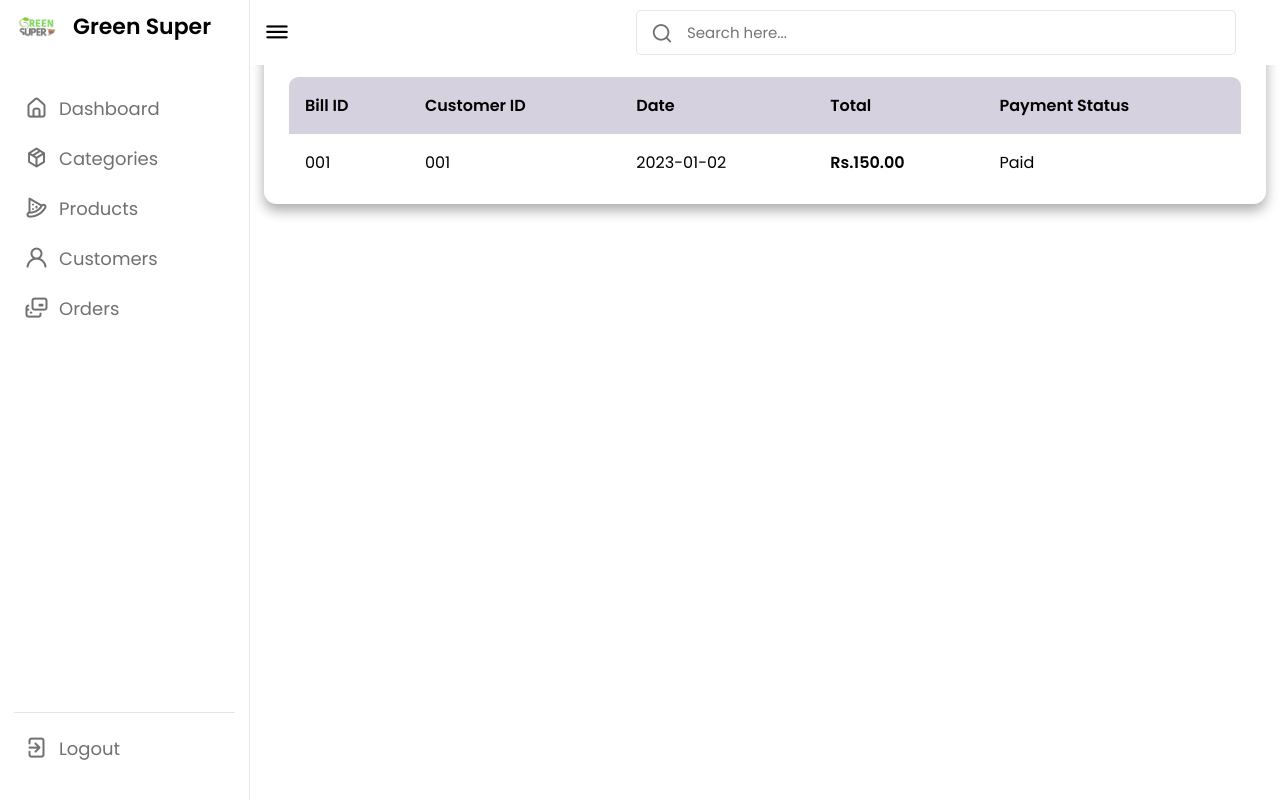
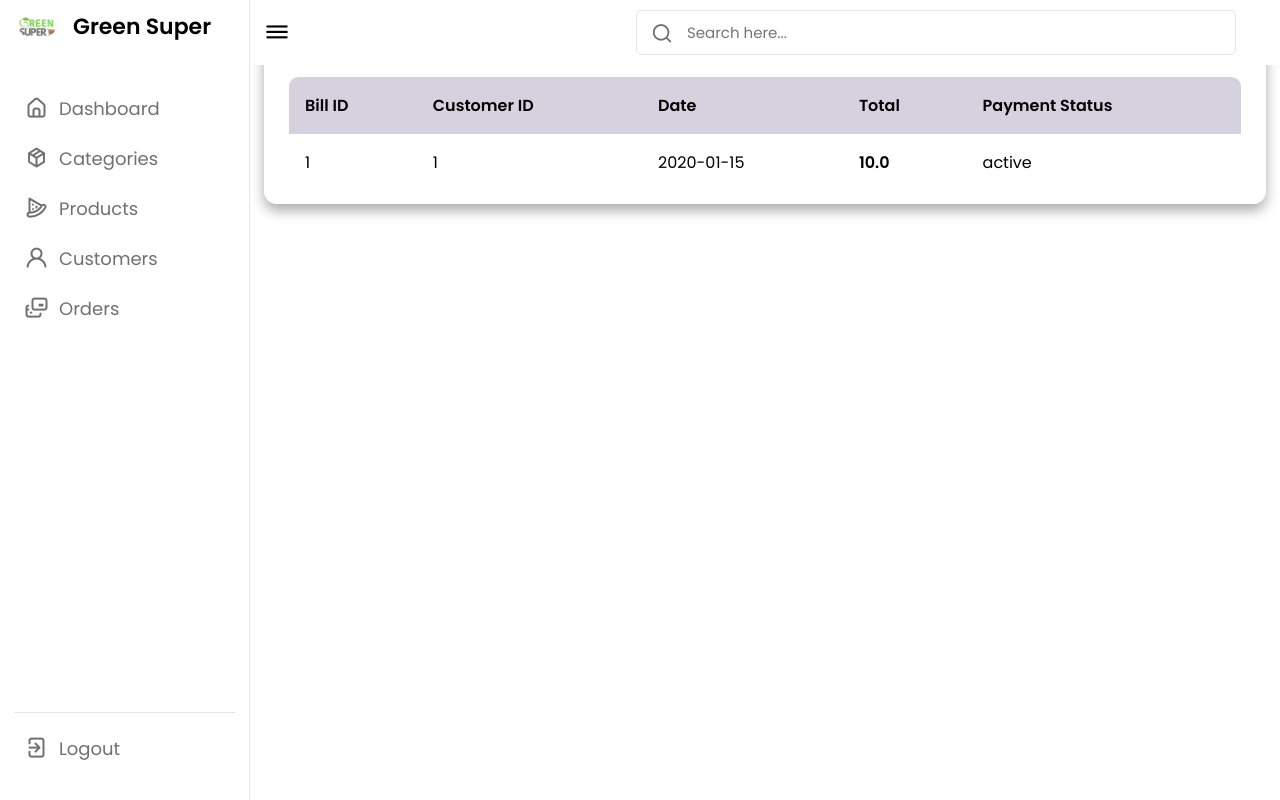
Before and after one commit to Nipun-Malinga/GreenSuper, a Java web app: page /admin_orders.jsp in a window 1280 px wide. Run offline with Tomcat 11, a stand-in JSP engine, Linux system fonts and the light colour scheme; tables that the repository leaves empty hold one stand-in row (values such as "Sample post").

Commit message:
Completed admin_orders.jsp.

```diff
--- a/src/main/webapp/admin_orders.jsp
+++ b/src/main/webapp/admin_orders.jsp
@@ -1,6 +1,13 @@
-
+<%@ page import="org.example.greensuper.dao.Bill_InfoDao" %>
+<%@ page import="java.util.List" %>
+<%@ page import="org.example.greensuper.models.Order" %>
 <%@ include file="admin/admin_includes/header.jsp" %>
 <%@ include file="admin/admin_includes/navbar.jsp" %>
+
+<%
+    Bill_InfoDao billInfoDao = new Bill_InfoDao();
+    List<Order> orderList = billInfoDao.getAllOrderDetails();
+%>
 
 <section class="dashboard">
     <div class="top">
@@ -28,13 +35,20 @@
                 </tr>
                 </thead>
                 <tbody>
+                <%
+                    if(orderList != null) {
+                        for (var order : orderList) {
+                %>
                 <tr>
-                    <td>001</td>
-                    <td>001</td>
-                    <td>2023-01-02</td>
-                    <td><strong>Rs.150.00</strong></td>
-                    <td>Paid</td>
+                    <td><%=order.getBillId()%></td>
+                    <td><%=order.getCustomerId()%></td>
+                    <td><%=order.getDate()%></td>
+                    <td><strong><%=order.getBillTotal()%></strong></td>
+                    <td><%=order.getStatus()%></td>
                 </tr>
+                <%      }
+                    }
+                %>
                 </tbody>
             </table>
         </section>
```
